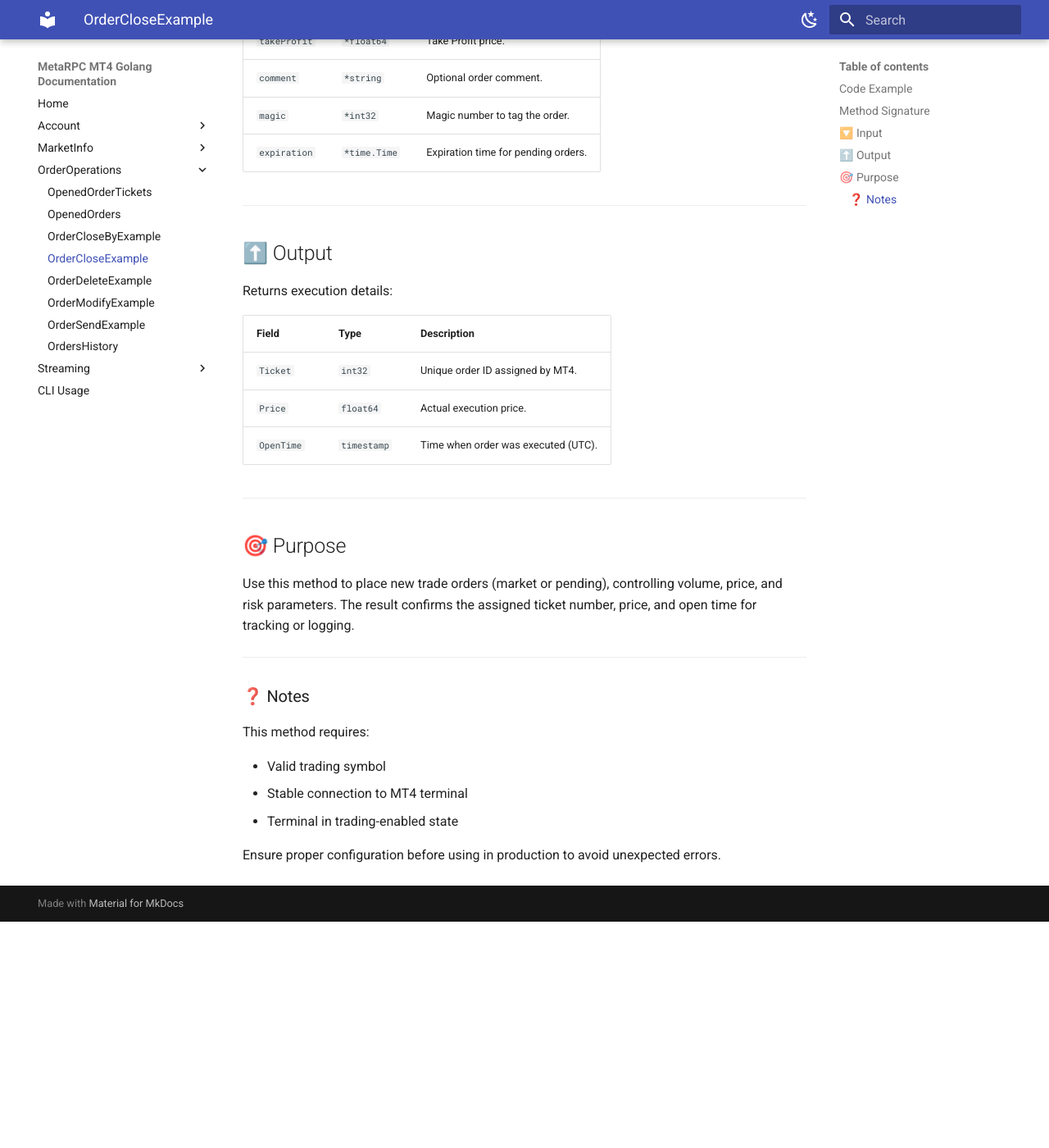
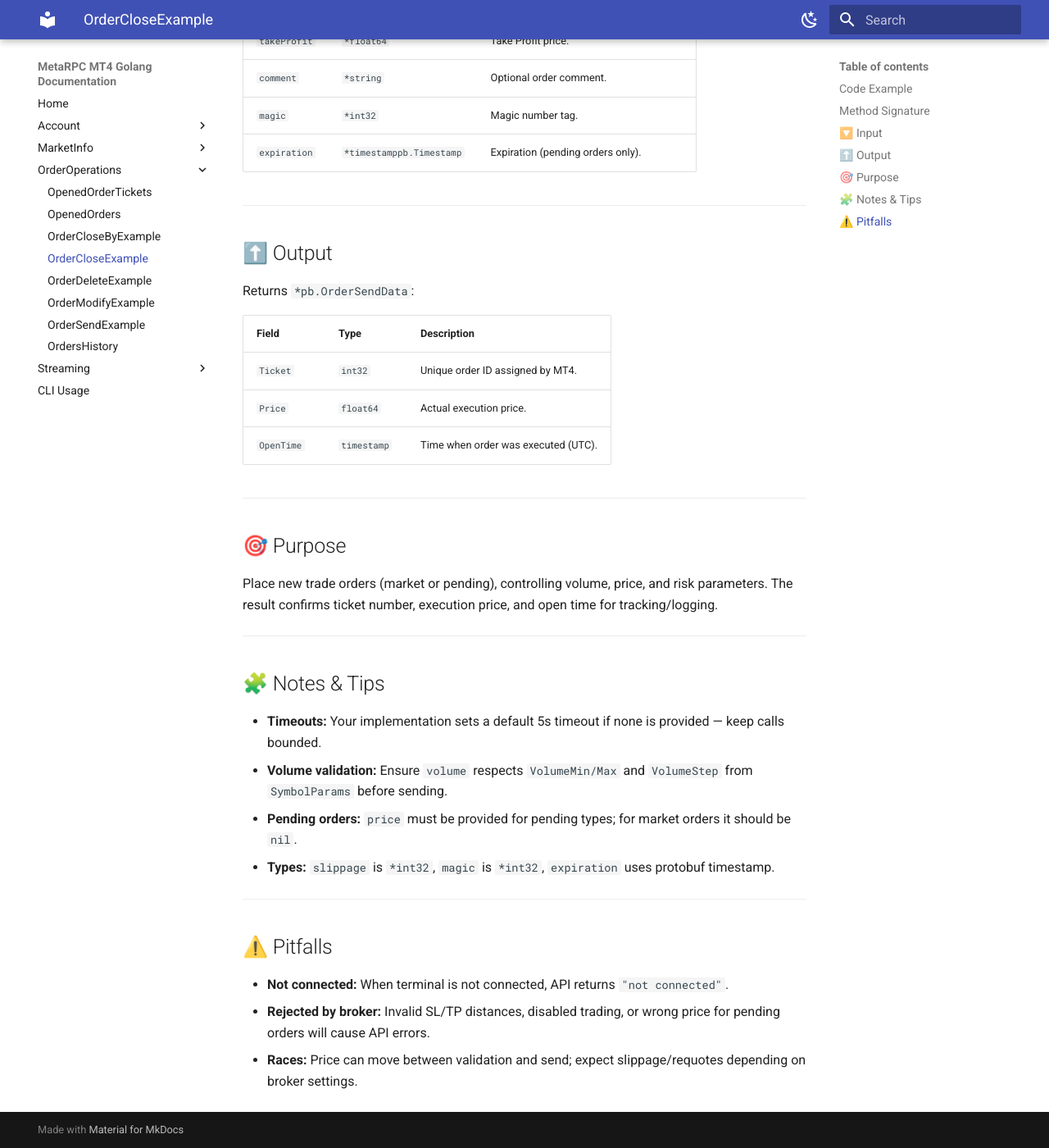
Before and after one commit to MetaRPC/GoMT4, an MkDocs documentation site: the page built from docs/Order_Operations/ShowOrderCloseExample.md, in a window 1280 px wide and 1400 px high, scrolled down 1629 px. Shown: the whole window at 82% size. Built offline with MkDocs 1.6.1 and Material for MkDocs 9.7.7, drawn with Linux system fonts in a browser that asks for light colours; before the commit the page ends 2753 px from its top, so only the background shows below that; some of the changed text lies outside the part shown.

Commit message:
Update ShowOrderCloseExample.md

```diff
--- a/docs/Order_Operations/ShowOrderCloseExample.md
+++ b/docs/Order_Operations/ShowOrderCloseExample.md
@@ -58,23 +58,23 @@ Required:
 | `orderType` | `pb.OrderSendOperationType` | Type of order (market/pending).     |
 | `volume`    | `float64`                   | Order volume in lots (e.g., 0.1).   |
 
-Optional parameters (when directly using MT4Account):
+Optional (when calling `MT4Account.OrderSend` directly):
 
-| Field        | Type         | Description                         |
-| ------------ | ------------ | ----------------------------------- |
-| `price`      | `*float64`   | Order price for pending orders.     |
-| `slippage`   | `*int32`     | Max slippage allowed (points).      |
-| `stopLoss`   | `*float64`   | Stop Loss price.                    |
-| `takeProfit` | `*float64`   | Take Profit price.                  |
-| `comment`    | `*string`    | Optional order comment.             |
-| `magic`      | `*int32`     | Magic number to tag the order.      |
-| `expiration` | `*time.Time` | Expiration time for pending orders. |
+| Field        | Type                     | Description                                 |
+| ------------ | ------------------------ | ------------------------------------------- |
+| `price`      | `*float64`               | Price for pending orders; `nil` for market. |
+| `slippage`   | `*int32`                 | Max slippage (points).                      |
+| `stopLoss`   | `*float64`               | Stop Loss price.                            |
+| `takeProfit` | `*float64`               | Take Profit price.                          |
+| `comment`    | `*string`                | Optional order comment.                     |
+| `magic`      | `*int32`                 | Magic number tag.                           |
+| `expiration` | `*timestamppb.Timestamp` | Expiration (pending orders only).           |
 
 ---
 
 ## ⬆️ Output
 
-Returns execution details:
+Returns `*pb.OrderSendData`:
 
 | Field      | Type        | Description                         |
 | ---------- | ----------- | ----------------------------------- |
@@ -86,16 +86,21 @@ Returns execution details:
 
 ## 🎯 Purpose
 
-Use this method to place new trade orders (market or pending), controlling volume, price, and risk parameters. The result confirms the assigned ticket number, price, and open time for tracking or logging.
+Place new trade orders (market or pending), controlling volume, price, and risk parameters. The result confirms ticket number, execution price, and open time for tracking/logging.
 
 ---
 
-### ❓ Notes
+## 🧩 Notes & Tips
 
-This method requires:
+* **Timeouts:** Your implementation sets a default 5s timeout if none is provided — keep calls bounded.
+* **Volume validation:** Ensure `volume` respects `VolumeMin/Max` and `VolumeStep` from `SymbolParams` before sending.
+* **Pending orders:** `price` must be provided for pending types; for market orders it should be `nil`.
+* **Types:** `slippage` is `*int32`, `magic` is `*int32`, `expiration` uses protobuf timestamp.
 
-* Valid trading symbol
-* Stable connection to MT4 terminal
-* Terminal in trading-enabled state
+---
 
-Ensure proper configuration before using in production to avoid unexpected errors.
+## ⚠️ Pitfalls
+
+* **Not connected:** When terminal is not connected, API returns `"not connected"`.
+* **Rejected by broker:** Invalid SL/TP distances, disabled trading, or wrong price for pending orders will cause API errors.
+* **Races:** Price can move between validation and send; expect slippage/requotes depending on broker settings.
```
